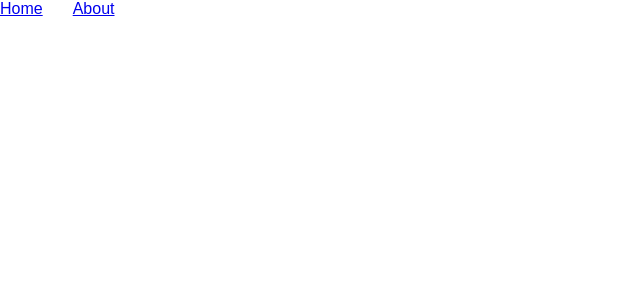
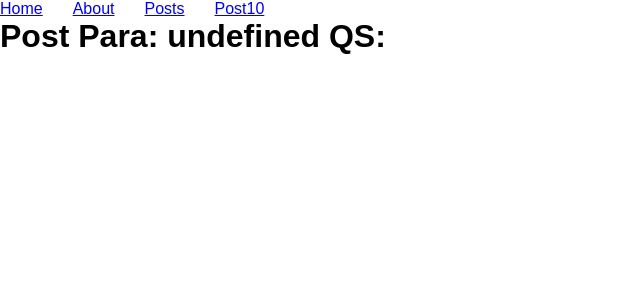
Before and after one commit to Shystra/React_Router, a React (Vite) app in the folder project/: page /Posts in a window 1280 px wide. Before the commit this address had no page. Shown: the top 300 px of the page, without its empty margins (0-640 px from the left). Built offline with nearby package versions, Linux system fonts and the light colour scheme.

Commit message:
learning about useParams

```diff
--- a/project/src/components/Menu/index.tsx
+++ b/project/src/components/Menu/index.tsx
@@ -13,6 +13,14 @@ export const Menu = () => {
                     <Link to='/About'>About</Link>
                 </li>
 
+                <li>
+                    <Link to='/Posts'>Posts</Link>
+                </li>
+
+                <li>
+                    <Link to='/posts/10'>Post10</Link>
+                </li>
+
             </ul>
         </nav>
     )
--- /dev/null
+++ b/project/src/components/Post/index.tsx
@@ -0,0 +1,18 @@
+import './style.css';
+
+import { useParams, useSearchParams } from 'react-router-dom';
+
+
+export const Post = () => {
+    const params = useParams()
+    const {id} = params;
+    const [qs] = useSearchParams();
+
+
+
+    return(
+        <div>
+            <h1>Post {`Para: ${id}`} {`QS: ${qs}`}</h1>
+        </div>
+    )
+}
--- /dev/null
+++ b/project/src/components/Post/style.css
@@ -0,0 +1,6 @@
+.menu ul{
+    display: flex;
+    list-style: none;
+    gap: 30px;
+
+}
--- a/project/src/main.tsx
+++ b/project/src/main.tsx
@@ -6,6 +6,7 @@ import { Home } from './components/Home/index.tsx';
 import { BrowserRouter, Routes, Route } from 'react-router-dom';
 import { About } from './components/About/index.tsx';
 import { Menu } from './components/Menu/index.tsx';
+import { Post } from './components/Post/index.tsx';
 
 
 
@@ -21,6 +22,8 @@ ReactDOM.createRoot(document.getElementById('root') as HTMLElement).render(
 
         <Route path='/' element={<Home />} />
         <Route path='about' element={<About />}/>
+        <Route path='Posts' element={<Post />}/>
+        <Route path='/Posts/:id' element={<Post />}/>
 
 
       </Routes>
```
